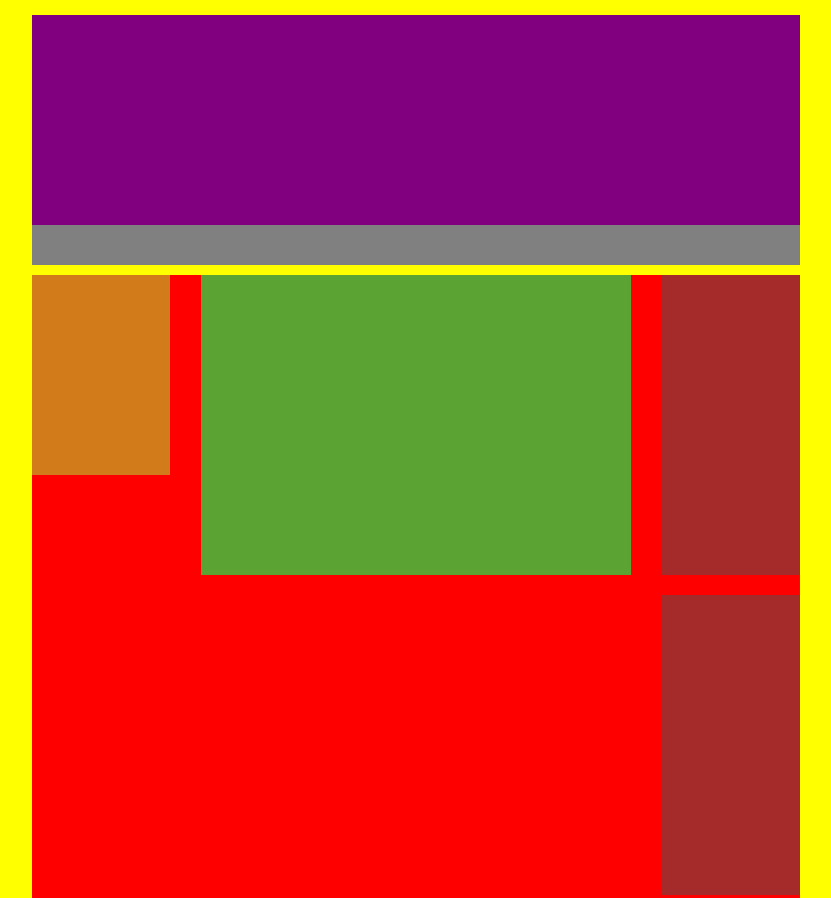
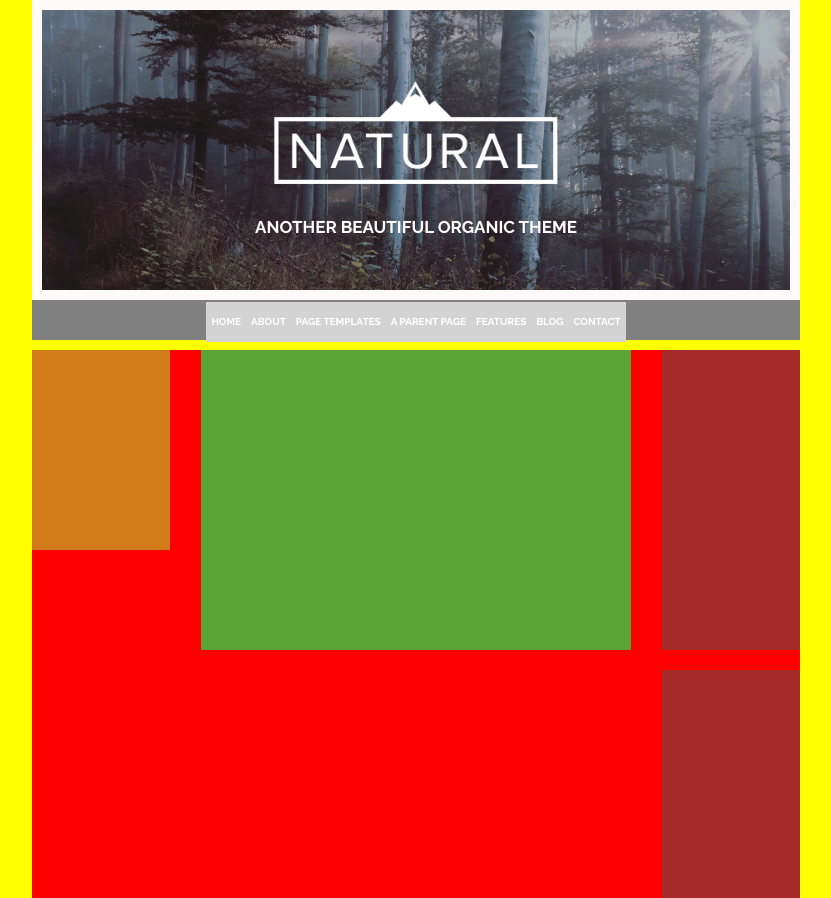
Before and after one commit to Matt0472/htmlcss-wp, a plain HTML site: page index.html in a window 1280 px wide. Shown: the top 898 px of the page, without its empty margins (224-1055 px from the left). Drawn offline with Linux system fonts and the light colour scheme.

Commit message:
progetto wp con navbar(con problema sulla nav)

```diff
--- a/css/stylesheet.css
+++ b/css/stylesheet.css
@@ -5,33 +5,76 @@
 }
 
 body {
+  font-family: 'Raleway', sans-serif;
   background-color: yellow;
 }
 
 .container {
   margin: auto;
   width: 60%;
-  padding: 15px 0;
-  text-align: center;
 }
 
 /* header */
 
 header {
-  background-color: blue;
-  height: 250px;
+  width: 100%;
 }
+
+/* header-top */
 .header-top {
-  height: 210px;
-  background-color: purple;
+  position: relative;
+  height: 300px;
+  border: 10px solid rgb(255, 250, 250);
+  background-image: url(../img/natural-header.jpg);
+  background-position: center;
+  background-repeat: no-repeat;
+  background-size: cover;
 }
+
+.container-logo {
+  position: absolute;
+  top: 50%;
+  left: 50%;
+  transform: translate(-50%, -50%);
+  text-align: center;
+}
+
+.container-logo img {
+  height: 150px;
+}
+.container-logo h1 {
+  text-align: center;
+  text-transform: uppercase;
+  font-size: 17px;
+  color: rgb(255, 250, 250);
+}
+
+/* header-bottom */
 .header-bottom {
   height: 40px;
+  line-height: 40px;
   background-color: grey;
+}
+.header-bottom nav ul {
+  list-style: none;
+  text-align: center;
+}
+.header-bottom nav ul li{
+  height: 40px;
+  display: inline-block;
+}
+.header-bottom nav ul li a{
+  display: inline-block;
+  padding: 0 5px;
+  color: rgb(255, 255, 255);
+  text-transform: uppercase;
+  font-weight: bold;
+  font-size: 10px;
+  text-decoration: none;
+  background-color: lightgrey;
 }
 
 /* main */
-
 .main-content {
   background-color: red;
   height: 1000px;
--- a/index.html
+++ b/index.html
@@ -1,5 +1,6 @@
 <!DOCTYPE html>
 <html lang="en" dir="ltr">
+<link href="https://fonts.googleapis.com/css?family=Raleway:400,700&display=swap" rel="stylesheet">
 <link rel="stylesheet" href="css/stylesheet.css">
   <head>
     <meta charset="utf-8">
@@ -8,11 +9,27 @@
   <body>
     <div class="container">
       <header>
-        <div class="header-top"></div>
+        <div class="header-top">
+          <div class="container-logo">
+            <img src="img/natural-logo.png" alt="natural">
+            <h1>Another beautiful organic theme</h1>
+          </div>
+        </div>
         <div class="header-bottom">
+          <!-- navbar -->
           <nav>
-
+            <ul>
+              <li><a href="#">Home</a></li><!--
+              --><li><a href="#">About</a></li><!--
+              --><li><a href="#">Page templates</a></li><!--
+              --><li><a href="#">A parent page</a></li><!--
+              --><li><a href="#">Features</a></li><!--
+              --><li><a href="#">Blog</a></li><!--
+              --><li><a href="#">Contact</a></li><!--
+              -->
+            </ul>
           </nav>
+          <!-- /navbar -->
         </div>
       </header>
 
```
